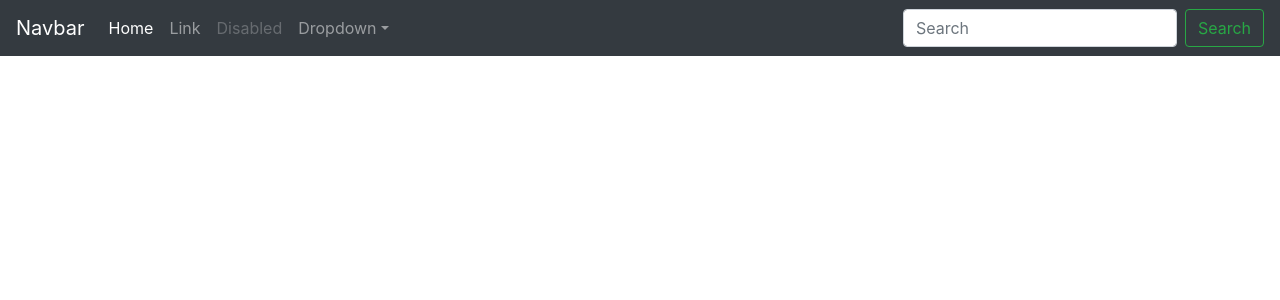
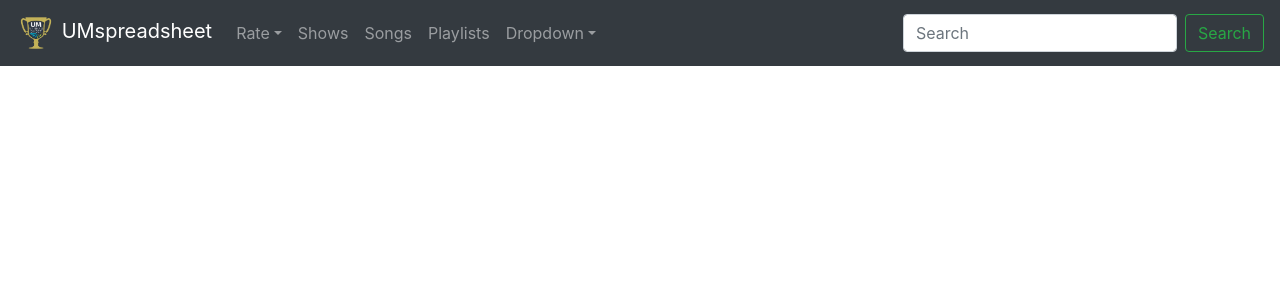
Before and after one commit to akosborn/umspreadsheet-front, an Angular app: page / in a window 1280 px wide. Shown: the top 300 px of the page. Built offline with nearby package versions, Linux system fonts and the light colour scheme.

Commit message:
Created show list generic page

```diff
--- a/src/app/app.component.html
+++ b/src/app/app.component.html
@@ -1,36 +1,4 @@
-<nav class="navbar navbar-expand-md navbar-dark bg-dark fixed-top">
-  <a class="navbar-brand" href="#">Navbar</a>
-  <button class="navbar-toggler" type="button" data-toggle="collapse" data-target="#navbarsExampleDefault" aria-controls="navbarsExampleDefault" aria-expanded="false" aria-label="Toggle navigation">
-    <span class="navbar-toggler-icon"></span>
-  </button>
-
-  <div class="collapse navbar-collapse" id="navbarsExampleDefault">
-    <ul class="navbar-nav mr-auto">
-      <li class="nav-item active">
-        <a class="nav-link" href="#">Home <span class="sr-only">(current)</span></a>
-      </li>
-      <li class="nav-item">
-        <a class="nav-link" href="#">Link</a>
-      </li>
-      <li class="nav-item">
-        <a class="nav-link disabled" href="#">Disabled</a>
-      </li>
-      <li class="nav-item dropdown">
-        <a class="nav-link dropdown-toggle" href="http://example.com" id="dropdown01" data-toggle="dropdown" aria-haspopup="true" aria-expanded="false">Dropdown</a>
-        <div class="dropdown-menu" aria-labelledby="dropdown01">
-          <a class="dropdown-item" href="#">Action</a>
-          <a class="dropdown-item" href="#">Another action</a>
-          <a class="dropdown-item" href="#">Something else here</a>
-        </div>
-      </li>
-    </ul>
-    <form class="form-inline my-2 my-lg-0">
-      <input class="form-control mr-sm-2" type="text" placeholder="Search" aria-label="Search">
-      <button class="btn btn-outline-success my-2 my-sm-0" type="submit">Search</button>
-    </form>
-  </div>
-</nav>
-
+<app-top-nav></app-top-nav>
 <main role="main" class="container">
 
 </main>
--- /dev/null
+++ b/src/app/show-list/show-list.component.html
@@ -0,0 +1,17 @@
+<div class="row">
+
+  <div *ngFor="let show of showList" class="col-xs-12 col-md-6 col-lg-4">
+    <p style="font-weight: bold">{{ show.date }} {{ show.city }}, {{ show.state }}</p>
+    <p>{{ show.venue }}</p>
+    <div *ngFor="let set of show.sets">
+      <p>{{ set.name }}</p>
+      <span *ngFor="let track of set.tracks; let last = last">
+        {{ track.song }}{{(last ? '' : (track.transition == 'NONE' ? ', ' : (track.transition == 'IMPROV' ? ' -> ' : ' > '))) }}</span>
+      <br>
+      <br>
+    </div>
+  </div>
+
+</div>
+
+<button class="btn btn-primary" (click)="getMoreShows()">Add 3 shows</button>
--- /dev/null
+++ b/src/app/show-list/show-list.component.ts
@@ -0,0 +1,37 @@
+import { Component, OnInit } from '@angular/core';
+import {HttpClient} from '@angular/common/http';
+import {Observable} from 'rxjs';
+
+@Component({
+  selector: 'app-home',
+  templateUrl: './show-list.component.html',
+  styleUrls: ['./show-list.component.css']
+})
+export class ShowListComponent implements OnInit {
+
+  showList;
+  size = 3;
+  page = 0;
+
+  constructor(private httpClient: HttpClient) { }
+
+  ngOnInit() {
+    this.getRecentShows().subscribe(
+      (response) => this.showList = response.content
+    );
+  }
+
+  getRecentShows(): Observable<any> {
+    return this.httpClient.get('http://localhost:8080/api/shows?page=' + this.page + '&size=' + this.size);
+  }
+
+  getMoreShows() {
+    this.page++;
+    return this.getRecentShows().subscribe(
+      (response) => {
+        this.showList.push(...response.content);
+        console.log(this.showList);
+      }
+    );
+  }
+}
--- /dev/null
+++ b/src/app/top-nav/top-nav.component.css
@@ -0,0 +1,3 @@
+.navbar-brand {
+  color: white !important;
+}
--- /dev/null
+++ b/src/app/top-nav/top-nav.component.html
@@ -0,0 +1,45 @@
+<nav class="navbar navbar-expand-md navbar-dark bg-dark fixed-top">
+
+  <a class="navbar-brand">
+    <img src="..\..\assets\images\ums-logo.png" width="40" height="40" class="d-inline-block align-middle" />
+    UMspreadsheet
+  </a>
+  <button class="navbar-toggler" type="button" data-toggle="collapse" data-target="#navbarsExampleDefault"
+          aria-controls="navbarsExampleDefault" aria-expanded="false" aria-label="Toggle navigation">
+    <span class="navbar-toggler-icon"></span>
+  </button>
+
+  <div class="collapse navbar-collapse" id="navbarsExampleDefault">
+    <ul class="navbar-nav mr-auto">
+      <li class="nav-item dropdown">
+        <a class="nav-link dropdown-toggle" href="http://example.com" id="rate"
+           data-toggle="dropdown" aria-haspopup="true" aria-expanded="false">Rate</a>
+        <div class="dropdown-menu" aria-labelledby="dropdown01">
+          <a class="dropdown-item" href="#">Rate a Show</a>
+        </div>
+      </li>
+      <li class="nav-item">
+        <a class="nav-link" href="#">Shows</a>
+      </li>
+      <li class="nav-item">
+        <a class="nav-link" href="#">Songs</a>
+      </li>
+      <li class="nav-item">
+        <a class="nav-link" href="#">Playlists</a>
+      </li>
+      <li class="nav-item dropdown">
+        <a class="nav-link dropdown-toggle" href="http://example.com" id="dropdown01"
+           data-toggle="dropdown" aria-haspopup="true" aria-expanded="false">Dropdown</a>
+        <div class="dropdown-menu" aria-labelledby="dropdown01">
+          <a class="dropdown-item" href="#">Action</a>
+          <a class="dropdown-item" href="#">Another action</a>
+          <a class="dropdown-item" href="#">Something else here</a>
+        </div>
+      </li>
+    </ul>
+    <form class="form-inline my-2 my-lg-0">
+      <input class="form-control mr-sm-2" type="text" placeholder="Search" aria-label="Search">
+      <button class="btn btn-outline-success my-2 my-sm-0" type="submit">Search</button>
+    </form>
+  </div>
+</nav>
--- /dev/null
+++ b/src/app/top-nav/top-nav.component.ts
@@ -0,0 +1,15 @@
+import { Component, OnInit } from '@angular/core';
+
+@Component({
+  selector: 'app-top-nav',
+  templateUrl: './top-nav.component.html',
+  styleUrls: ['./top-nav.component.css']
+})
+export class TopNavComponent implements OnInit {
+
+  constructor() { }
+
+  ngOnInit() {
+  }
+
+}
--- a/src/index.html
+++ b/src/index.html
@@ -2,7 +2,7 @@
 <html lang="en">
 <head>
   <meta charset="utf-8">
-  <title>UMspreadsheetNg</title>
+  <title>UMspreadsheet</title>
   <base href="/">
 
   <meta name="viewport" content="width=device-width, initial-scale=1">
--- a/src/styles.css
+++ b/src/styles.css
@@ -1 +1,3 @@
-/* You can add global styles to this file, and also import other style files */
+body {
+  padding-top: 5rem;
+}
```
Also changed, not shown: src/app/app.module.ts (+7 -1 lines), src/app/show-list/show-list.component.css (added), src/assets/images/ums-logo.png (added).
